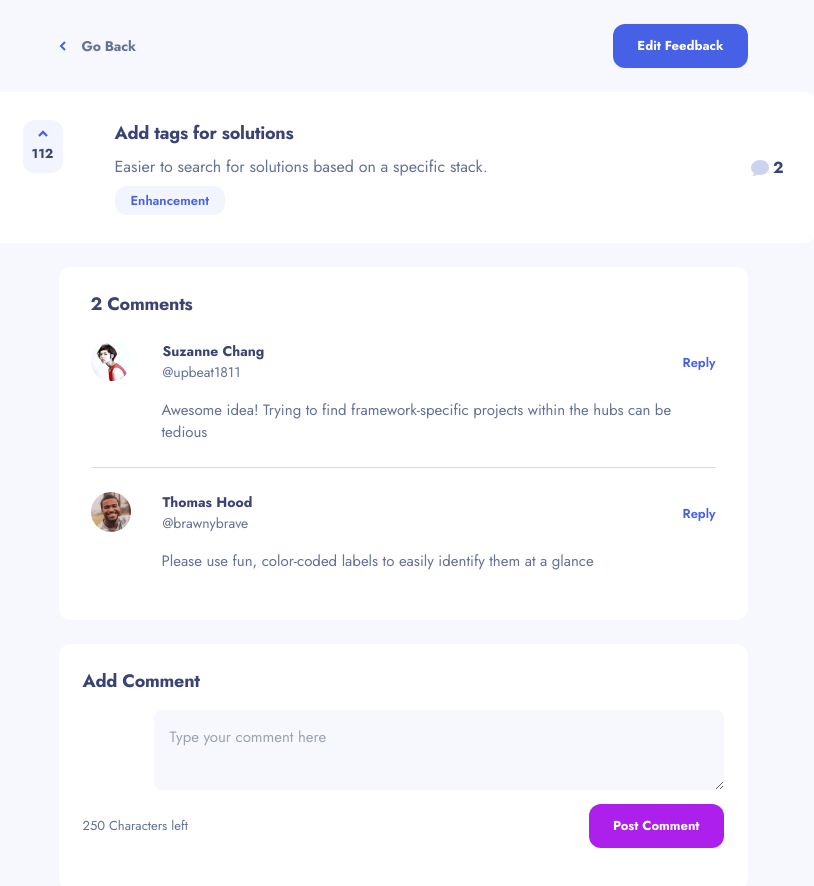
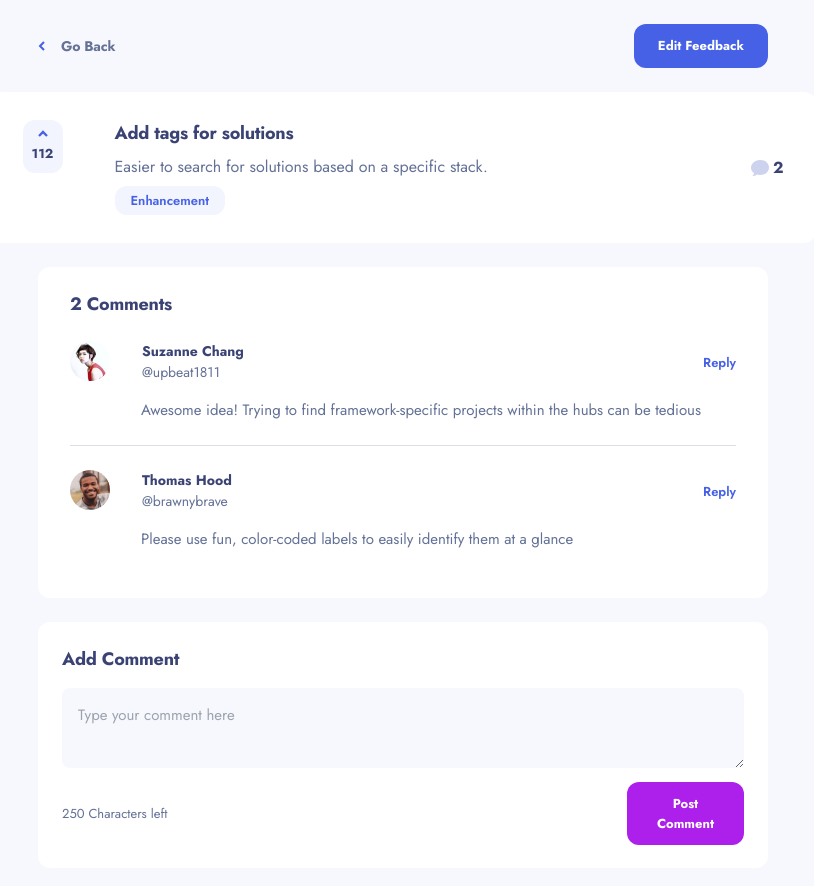
Before and after one commit to FlorianGmz/Frontend-Mentor-Challenges, a React (Vite) app in the folder product-feedback/: page /feedback/1 in a window 1280 px wide. Shown: the top 886 px of the page, without its empty margins (237-1051 px from the left). Built offline with nearby package versions, Linux system fonts and the light colour scheme.

Commit message:
feedback details desktop version in progress

```diff
--- a/product-feedback/src/components/FeedbackDetailPage.tsx/AddForm.tsx
+++ b/product-feedback/src/components/FeedbackDetailPage.tsx/AddForm.tsx
@@ -28,15 +28,17 @@ const AddForm: React.FC<AddFormProps> = ({
 
   return (
     <div
-      className={`mx-auto flex h-auto flex-col ${commentPost ? "mb-[50px] w-[327px] p-[24px] md:h-[246px] md:w-[689px]" : ""} rounded-xl bg-bt-white_def`}
+      className={`mx-auto flex h-auto flex-col ${commentPost ? "mb-[50px] w-[327px] p-[24px] md:h-[246px] md:w-[689px] xl:w-[730px]" : ""} rounded-xl bg-bt-white_def`}
     >
       {commentPost && (
         <h1 className="mb-[24px] text-h3 capitalize text-el-font_def md:mb-[16px]">
           add {commentType}
         </h1>
       )}
+      <div className="block gap-[16px] xl:flex xl:w-full xl:justify-between">
+        <div className="block w-full xl:flex xl:w-full xl:flex-col">
           <textarea
-        className={` ${emptySubmit && "outline outline-1 outline-bt-red_def"} ${commentPost && "md:ml-0"} mb-[16px] h-[80px] rounded-lg bg-body-bg p-[16px] text-[13px] text-[#8C92B3] focus:outline focus:outline-1 focus:outline-el_active md:mb-[14px] md:ml-[71px] md:text-[15px]`}
+            className={` ${emptySubmit && "outline outline-1 outline-bt-red_def"} ${commentPost && "md:ml-[0px] xl:ml-[0px]"} mb-[16px] h-[80px] rounded-lg bg-body-bg p-[16px] text-[13px] text-[#8C92B3] hover:cursor-pointer focus:outline focus:outline-1 focus:outline-el_active md:mb-[14px] md:ml-[71px] md:text-[15px]`}
             name="text"
             value={comment}
             maxLength={maxChars}
@@ -46,12 +48,26 @@ const AddForm: React.FC<AddFormProps> = ({
           />
           {emptySubmit && (
             <p
-          className={`relative bottom-4 ${!commentPost && "md:ml-[71px]"} text-[14px] text-bt-red_def`}
+              className={`relative bottom-4 hidden ${!commentPost && "md:ml-[71px] xl:block"} text-[14px] text-bt-red_def xl:bottom-1 ${commentPost && "hidden"}`}
             >
               Can't be empty
             </p>
           )}
-      <div className="flex items-center justify-between">
+        </div>
+        <div className={`${!commentPost ? "hidden xl:block" : "hidden"}`}>
+          <AddButton commentType="reply" />
+        </div>
+      </div>
+      {emptySubmit && (
+        <p
+          className={`relative bottom-2 ${!commentPost && "md:ml-[71px] xl:hidden"} text-[14px] text-bt-red_def xl:bottom-1`}
+        >
+          Can't be empty
+        </p>
+      )}
+      <div
+        className={`flex items-center justify-between ${!commentPost && "xl:hidden"}`}
+      >
         <p
           className={`text-[13px] text-feedback-description ${!commentPost && "md:ml-[71px]"}`}
         >
--- a/product-feedback/src/components/FeedbackDetailPage.tsx/CommentCard.tsx
+++ b/product-feedback/src/components/FeedbackDetailPage.tsx/CommentCard.tsx
@@ -36,7 +36,7 @@ const CommentCard: React.FC<CommentCardProps> = ({
         </div>
         <span
           onClick={() => setPostReply((toggle) => !toggle)}
-          className="text-body-3 text-el_active"
+          className="cursor-pointer text-body-3 text-el_active hover:underline"
         >
           Reply
         </span>
--- a/product-feedback/src/components/FeedbackDetailPage.tsx/FeedbackDetailPage.tsx
+++ b/product-feedback/src/components/FeedbackDetailPage.tsx/FeedbackDetailPage.tsx
@@ -83,8 +83,8 @@ const FeedbackDetailPage: React.FC<AppData> = ({ data }) => {
   return (
     <div className="flex w-full flex-col gap-[24px] py-[24px]">
       <Header />
-      <Feedback feedback={feedback} />
-      <div className="mx-auto w-[327px] rounded-xl bg-bt-white_def px-[32px] py-[24px] md:w-[689px]">
+      <Feedback feedback={feedback} feedbackDetailPage={true} />
+      <div className="mx-auto w-[327px] rounded-xl bg-bt-white_def px-[32px] py-[24px] md:w-[689px] xl:w-[730px]">
         <h3 className="text-h3 text-el-font_def">
           {numberOfComments >= 1 ? `${numberOfComments}` : "No"} Comments
         </h3>
--- a/product-feedback/src/components/FeedbackDetailPage.tsx/Header.tsx
+++ b/product-feedback/src/components/FeedbackDetailPage.tsx/Header.tsx
@@ -3,7 +3,7 @@ import NavButton from "../ui/NavButton";
 
 const Header = () => {
   return (
-    <div className="mx-auto flex h-[40px] w-[327px] items-center justify-between md:h-[44px] md:w-[689px]">
+    <div className="mx-auto flex h-[40px] w-[327px] items-center justify-between md:h-[44px] md:w-[689px] xl:w-[730px]">
       <GoBackLink />
       <NavButton
         to="/feedback/edit"
--- a/product-feedback/src/components/SuggestionsPage.tsx/SuggestionsPage.tsx
+++ b/product-feedback/src/components/SuggestionsPage.tsx/SuggestionsPage.tsx
@@ -59,7 +59,11 @@ const SuggestionsPage: React.FC<AppData> = ({ data }) => {
         <section className="mb-[70px] mt-[32px] flex flex-col gap-[16px] md:mt-[24px] xl:gap-[20px]">
           {filteredSuggestions.length >= 1 ? (
             filteredSuggestions.map((feedback) => (
-              <Feedback key={feedback.id} feedback={feedback} />
+              <Feedback
+                key={feedback.id}
+                feedback={feedback}
+                feedbackDetailPage={false}
+              />
             ))
           ) : (
             <NoFeedback />
--- a/product-feedback/src/components/ui/AddButton.tsx
+++ b/product-feedback/src/components/ui/AddButton.tsx
@@ -8,7 +8,7 @@ const AddButton: React.FC<AddButtonProps> = ({ commentType }) => {
   return (
     <button
       type="submit"
-      className={`md:text[14px] flex cursor-pointer items-center gap-1 rounded-xl bg-bt-purple_def px-[16px] py-[11px] text-[13px] font-bold text-bt-white_def transition-colors hover:bg-bt-purple_hover md:px-[24px] md:py-[12px]`}
+      className={`md:text[14px] flex cursor-pointer items-center gap-1 rounded-xl bg-bt-purple_def px-[16px] py-[11px] text-[13px] font-bold text-bt-white_def transition-colors hover:bg-bt-purple_hover md:px-[24px] md:py-[12px] xl:w-[117px] xl:justify-center`}
     >
       <span className="capitalize">{`Post ${commentType}`}</span>
     </button>
--- a/product-feedback/src/components/ui/Feedback/Feedback.tsx
+++ b/product-feedback/src/components/ui/Feedback/Feedback.tsx
@@ -7,9 +7,13 @@ import { FeedbackType } from "../../../@types/type";
 
 interface FeedbackProps {
   feedback: FeedbackType;
+  feedbackDetailPage: boolean;
 }
 
-const Feedback: React.FC<FeedbackProps> = ({ feedback }) => {
+const Feedback: React.FC<FeedbackProps> = ({
+  feedback,
+  feedbackDetailPage,
+}) => {
   const { id, title, category, upvotes, description, comments } = feedback;
 
   let numberOfComments = comments ? comments.length : 0;
@@ -23,7 +27,9 @@ const Feedback: React.FC<FeedbackProps> = ({ feedback }) => {
   }
 
   return (
-    <div className="group mx-auto flex h-[200px] w-[327px] cursor-pointer flex-col gap-[12px] rounded-xl bg-bt-white_def p-[24px] md:mx-auto md:h-[151px] md:w-[689px] md:flex-row md:items-center md:justify-between md:px-[32px] md:py-[28px] xl:w-[825px]">
+    <div
+      className={`group mx-auto flex h-[200px] w-[327px] cursor-pointer flex-col gap-[12px] rounded-xl bg-bt-white_def p-[24px] md:mx-auto md:h-[151px] md:w-[689px] md:flex-row md:items-center md:justify-between md:px-[32px] md:py-[28px] xl:w-[825px] ${feedbackDetailPage && "xl:w-[730px]"}`}
+    >
       <div className="hidden md:mr-[40px] md:block md:self-start">
         <Upvote upvotes={upvotes} />
       </div>
--- a/product-feedback/src/components/ui/GoBackLink.tsx
+++ b/product-feedback/src/components/ui/GoBackLink.tsx
@@ -3,7 +3,7 @@ import IconArrowLeft from "../ui/icons/IconArrowLeft";
 
 const GoBackLink = () => {
   return (
-    <div className="flex items-center gap-[16px]">
+    <div className="flex items-center gap-[16px] hover:cursor-pointer hover:underline">
       <IconArrowLeft />
       <NavLink to={"before"} className="text-h4 text-bt-white_font">
         Go Back
```
Lines whose indentation alone changed are shown as unchanged.
